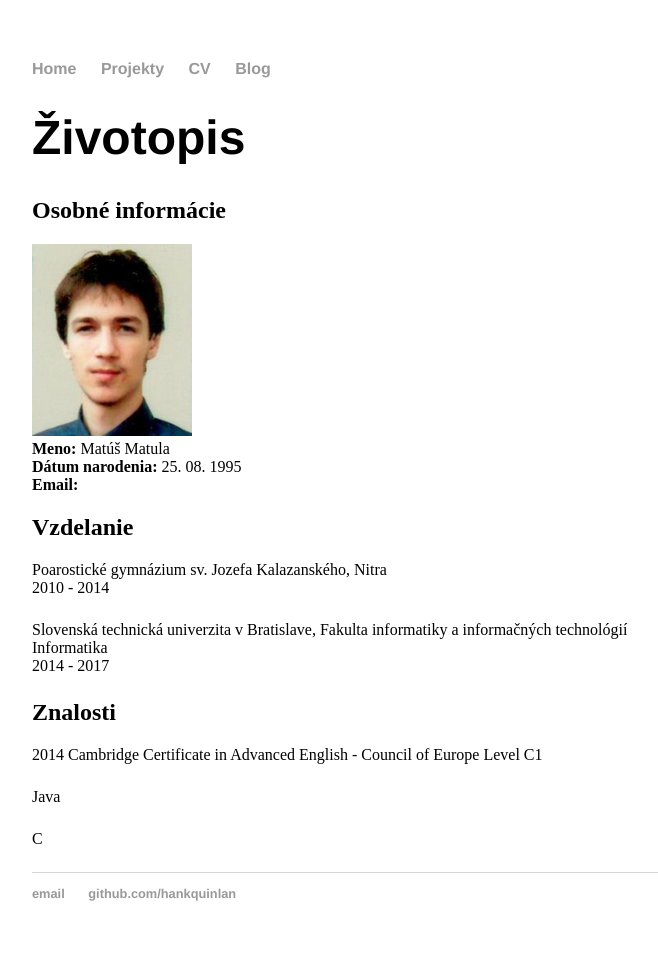
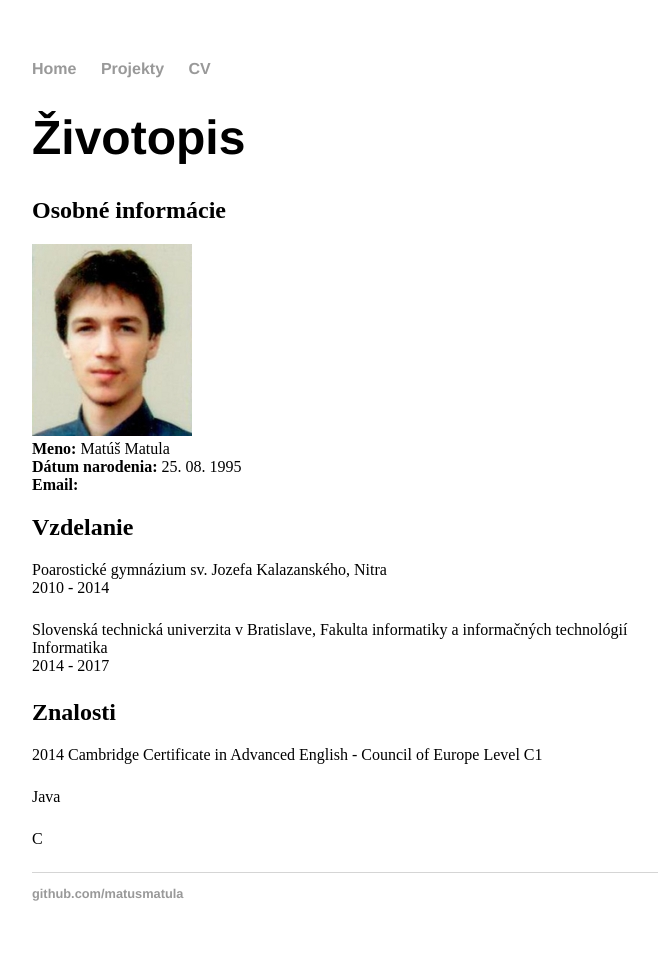
Before and after one commit to matusmatula/matusmatula.github.io, a Jekyll site: the page built from cv.html, in a window 1280 px wide. Shown: the whole page, without its empty margins (160-818 px from the left). Built offline with Jekyll 4.4.1, drawn with Linux system fonts in a browser that asks for light colours.

Commit message:
Update default.html

```diff
--- a/_layouts/default.html
+++ b/_layouts/default.html
@@ -11,7 +11,6 @@
 	        		<li><a href="/">Home</a></li>
 		        	<li><a href="/projects">Projekty</a></li>
 	        		<li><a href="/cv">CV</a></li>
-	        		<li><a href="/blog">Blog</a></li>
 	    		</ul>
 			</nav>
 			<div class="container">
@@ -21,8 +20,7 @@
 			</div><!-- /.container -->
 			<footer>
 	    		<ul>
-	        		<li><a href="mailto:hankquinlanhub@gmail.com">email</a></li>
-	        		<li><a href="https://github.com/hankquinlan">github.com/hankquinlan</a></li>
+	        		<li><a href="https://github.com/matusmatula">github.com/matusmatula</a></li>
 				</ul>
 			</footer>
 		</body>
```
